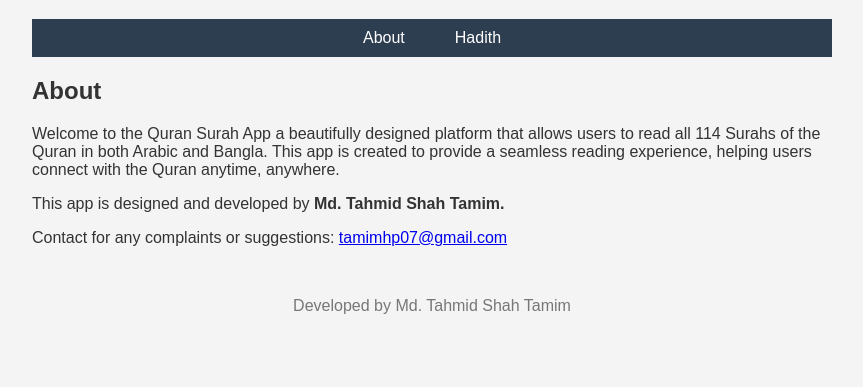
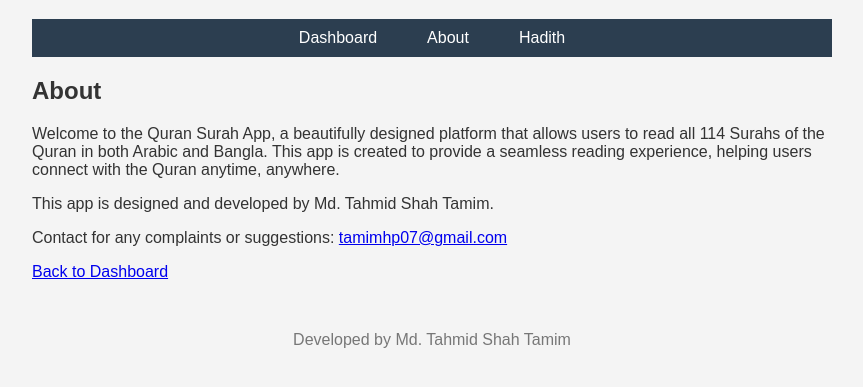
Before and after one commit to tamimshah/Quran_Surah_App, a plain HTML site: page index.html in a window 1280 px wide. Both pictures are taken after a click on the link "About". Shown: the part 81-468 px from the top of the page, without its empty margins (208-1071 px from the left). Drawn offline with Linux system fonts and the light colour scheme; no server answers.

Commit message:
back home menu

```diff
--- a/index.html
+++ b/index.html
@@ -11,7 +11,7 @@
         <h1>Surahs of the Quran</h1>
         <nav>
             <ul>
-                <!-- <li><a href="#" onclick="showSection('surah-section')">Surahs</a></li> -->
+                <li><a href="#" onclick="showSection('surah-section')">Dashboard</a></li>
                 <li><a href="#" onclick="showSection('about-section')">About</a></li>
                 <li><a href="#" onclick="showSection('hadith-section')">Hadith</a></li>
             </ul>
@@ -29,14 +29,16 @@
         </div>
         <div id="about-section" class="section" style="display: none;">
             <h2>About</h2>
-            <p>Welcome to the Quran Surah App a beautifully designed platform that allows users to read all 114 Surahs of the Quran in both Arabic and Bangla. This app is created to provide a seamless reading experience, helping users connect with the Quran anytime, anywhere.</p>
-            <p>This app is designed and developed by <b>Md. Tahmid Shah Tamim.</b></p>
+            <p>Welcome to the Quran Surah App, a beautifully designed platform that allows users to read all 114 Surahs of the Quran in both Arabic and Bangla. This app is created to provide a seamless reading experience, helping users connect with the Quran anytime, anywhere.</p>
+            <p>This app is designed and developed by Md. Tahmid Shah Tamim.</p>
             <p>Contact for any complaints or suggestions: <a href="mailto:tamimhp07@gmail.com">tamimhp07@gmail.com</a></p>
+            <a href="#" onclick="showSection('surah-section')">Back to Dashboard</a>
         </div>
         <div id="hadith-section" class="section" style="display: none;">
             <h2>Hadith</h2>
             <!-- Add content for Hadith section -->
             <p>Coming soon...</p>
+            <a href="#" onclick="showSection('surah-section')">Back to Dashboard</a>
         </div>
         <footer>
             <p>Developed by Md. Tahmid Shah Tamim</p>
```
